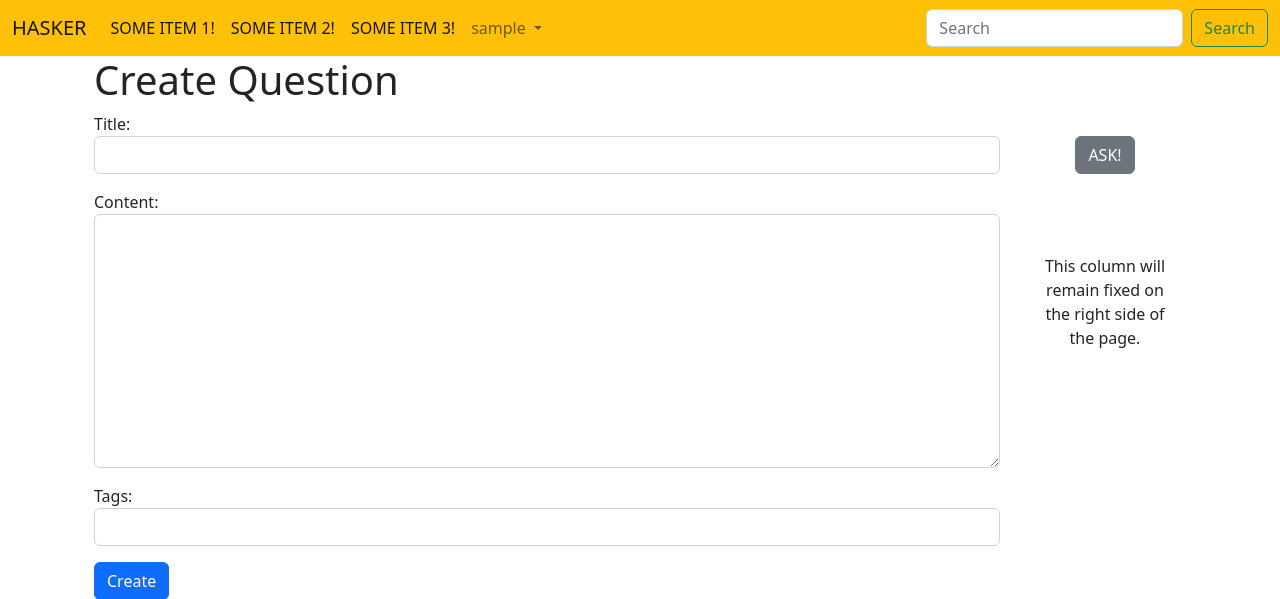
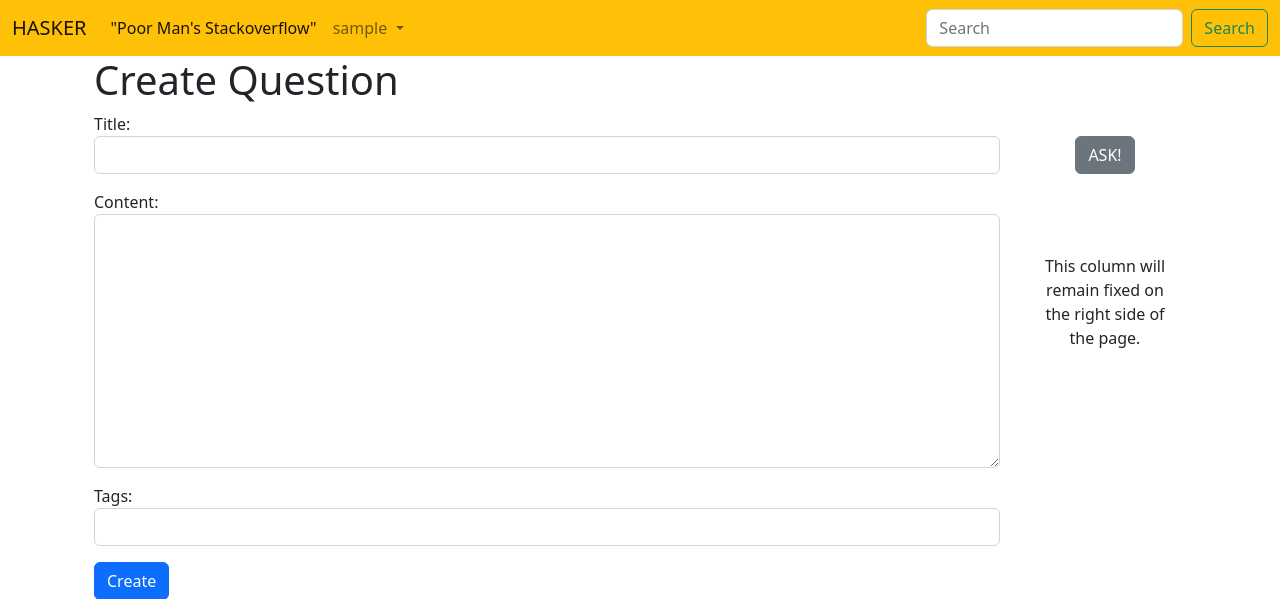
Before and after one commit to erastoff/hasker, a Django app: page /ask/add/ in a window 1280 px wide. Shown: the top 599 px of the page. Run offline with Django 5.2, Linux system fonts and the light colour scheme; the visitor is signed in with stand-in values (Sample User, id 1).

Commit message:
Master - navbar fixed and profile photo added

```diff
--- a/templates/root.html
+++ b/templates/root.html
@@ -29,31 +29,37 @@
     </button>
     <div class="collapse navbar-collapse" id="navbarSupportedContent">
       <ul class="navbar-nav me-auto mb-2 mb-lg-0">
-        <li class="nav-item">
-          <a class="nav-link active" aria-current="page" href="{% url 'question:index' %}">SOME ITEM 1!</a>
+          <li class="nav-item">
+          <a class="nav-link active" aria-current="page" href="#">"Poor Man's Stackoverflow"</a>
         </li>
+{#        <li class="nav-item">#}
+{#          <a class="nav-link active" aria-current="page" href="{% url 'question:index' %}">SOME ITEM 1!</a>#}
+{#        </li>#}
+{#          <li class="nav-item">#}
+{#          <a class="nav-link active" aria-current="page" href="{% url 'question:index' %}">SOME ITEM 2!</a>#}
+{#        </li>#}
+{#        <li class="nav-item">#}
+{#          <a class="nav-link active" href="{% url 'question:index' %}">SOME ITEM 3!</a>#}
+{#        </li>#}
+      <form class="d-flex">
           <li class="nav-item">
-          <a class="nav-link active" aria-current="page" href="{% url 'question:index' %}">SOME ITEM 2!</a>
-        </li>
-        <li class="nav-item">
-          <a class="nav-link active" href="{% url 'question:index' %}">SOME ITEM 3!</a>
-        </li>
-<li class="nav-item">
-      {% if user.is_authenticated and user.image.url %}
-          <img src="{{ user.image.url }}" class="img-fluid square-image" style="max-width: 50px; max-height: 50px;" alt="Square image">
-      {% endif %}
-</li>
+                {% if user.is_authenticated and user.image.url %}
+                <img src="{{ user.image.url }}" class="img-fluid square-image" style="max-width: 50px; max-height: 50px;" alt="Square image">
+                {% endif %}
+          </li>
+      </form>
+
 <li class="nav-item dropdown">
         {% if user.is_authenticated %}
             <a class="nav-link dropdown-toggle" href="#" role="button" data-bs-toggle="dropdown" aria-expanded="false">
             {{user.username}}
             </a>
             <ul class="dropdown-menu">
-                <li><a class="dropdown-item" href="{% url 'users:user-profile' user.pk %}">PROFILE!</a></li>
+                <li><a class="dropdown-item" href="{% url 'users:user-profile' user.pk %}">Profile</a></li>
                 <li>
                     <form method="post" action="{% url 'users:logout' %}">
                         {% csrf_token %}
-                        <button type="submit" class="dropdown-item">LOGOUT!</button>
+                        <button type="submit" class="dropdown-item">Log out</button>
                     </form>
                 </li>
             </ul>
@@ -62,8 +68,8 @@
             LogIn!
             </a>
             <ul class="dropdown-menu">
-                <li><a class="dropdown-item" href="{% url 'users:registration' %}">REGISTRATION!</a></li>
-                <li><a class="dropdown-item" href="{% url 'users:login' %}">LOGIN!</a></li>
+                <li><a class="dropdown-item" href="{% url 'users:registration' %}">Registration</a></li>
+                <li><a class="dropdown-item" href="{% url 'users:login' %}">Log In</a></li>
             </ul>
         {% endif %}
         </li>
```
Also changed, not shown: users/templates/users/user_detail.html (+12 -1 lines).
